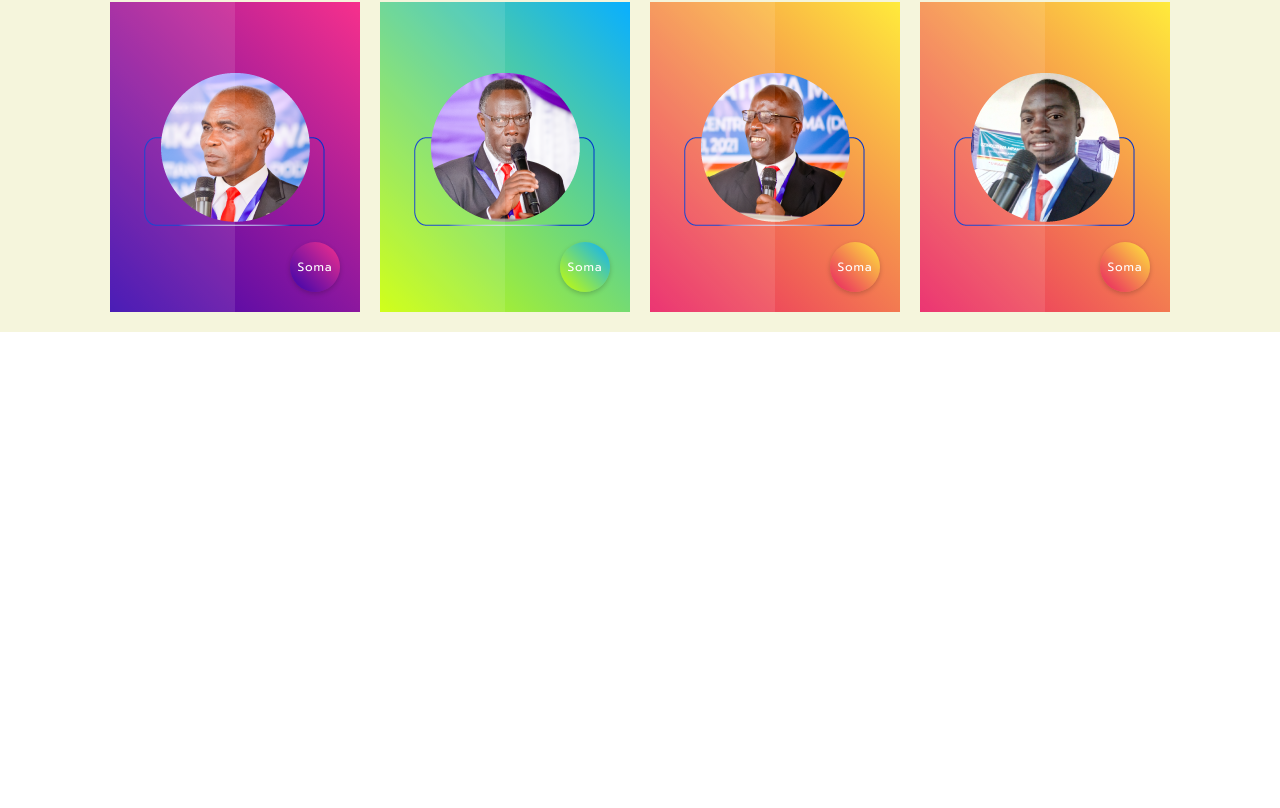
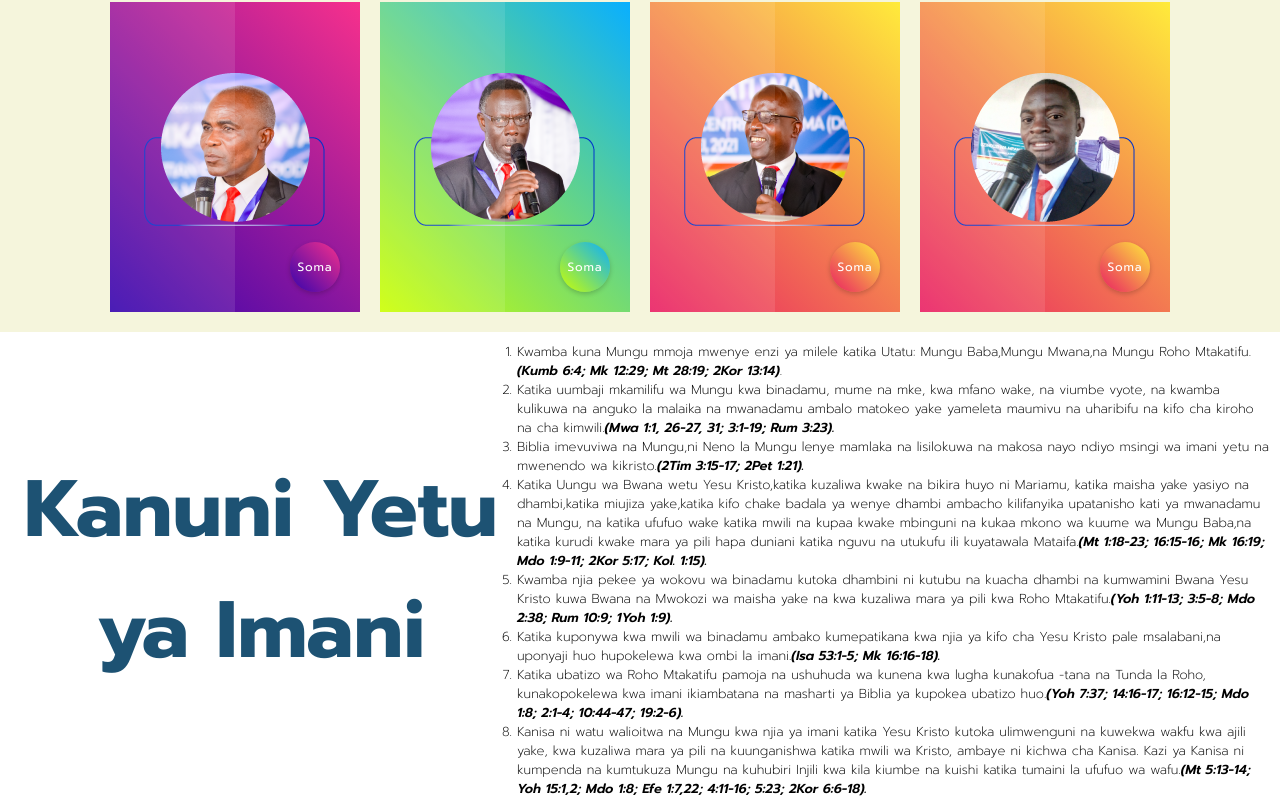
Before and after one commit to Aidan-bn/pagt, a React (Create React App) app: page / in a window 1280 px wide. Shown: the part 1227-2035 px from the top of the page. Before the commit the page ends 1559 px from the top, so only its background shows below. Built offline with nearby package versions, Linux system fonts and the light colour scheme.

Commit message:
Create kanuni ya imani section

```diff
--- /dev/null
+++ b/src/Kanuni.js
@@ -0,0 +1,50 @@
+import './kanuni.css';
+
+function Kanuni() {
+    return(
+        <div className='kanuni'>
+            <div className='left'>
+                 <h1>Kanuni Yetu ya Imani</h1>
+            </div>
+            <div className='right'>
+            <ol>
+                <li>Kwamba kuna Mungu mmoja mwenye enzi ya milele katika Utatu:
+                    Mungu Baba,Mungu Mwana,na Mungu Roho Mtakatifu.
+                    <em>(Kumb 6:4; Mk 12:29; Mt 28:19; 2Kor 13:14)</em>.</li>
+                <li>Katika uumbaji mkamilifu wa Mungu kwa binadamu, mume na mke, kwa mfano wake,
+                    na viumbe vyote, na kwamba kulikuwa na anguko la malaika na mwanadamu ambalo matokeo
+                    yake yameleta maumivu na uharibifu na kifo cha kiroho na cha kimwili.
+                    <em>(Mwa 1:1, 26-27, 31; 3:1-19; Rum 3:23).</em></li>
+                <li>Biblia imevuviwa na Mungu,ni Neno la Mungu lenye mamlaka na lisilokuwa na makosa
+                    nayo ndiyo msingi wa imani yetu na mwenendo wa kikristo.
+                    <em>(2Tim 3:15-17; 2Pet 1:21).</em></li>
+                <li>Katika Uungu wa Bwana wetu Yesu Kristo,katika kuzaliwa kwake na bikira huyo ni Mariamu,
+                    katika maisha yake yasiyo na dhambi,katika miujiza yake,katika kifo chake badala ya
+                    wenye dhambi ambacho kilifanyika upatanisho kati ya mwanadamu na Mungu, na katika ufufuo
+                    wake katika mwili na kupaa kwake mbinguni na kukaa mkono wa kuume wa Mungu Baba,na
+                    katika kurudi kwake mara ya pili hapa duniani katika nguvu na utukufu ili kuyatawala Mataifa.
+                    <em>(Mt 1:18-23; 16:15-16; Mk 16:19; Mdo 1:9-11; 2Kor 5:17; Kol. 1:15).</em></li>
+                <li>Kwamba njia pekee ya wokovu wa binadamu kutoka dhambini ni kutubu na kuacha
+                    dhambi na kumwamini Bwana Yesu Kristo kuwa Bwana na Mwokozi wa maisha
+                    yake na kwa kuzaliwa mara ya pili kwa Roho Mtakatifu.
+                    <em>(Yoh 1:11-13; 3:5-8; Mdo 2:38; Rum 10:9; 1Yoh 1:9).</em></li>
+                <li>Katika kuponywa kwa mwili wa binadamu ambako kumepatikana kwa njia ya kifo cha Yesu
+                    Kristo pale msalabani,na uponyaji huo hupokelewa kwa ombi la imani.
+                    <em>(Isa 53:1-5; Mk 16:16-18).</em></li>
+                <li>Katika ubatizo wa Roho Mtakatifu pamoja na ushuhuda wa kunena kwa lugha
+                    kunakofua -tana na Tunda la Roho, kunakopokelewa kwa imani ikiambatana na
+                    masharti ya Biblia ya kupokea ubatizo huo.
+                    <em>(Yoh 7:37; 14:16-17; 16:12-15; Mdo 1:8; 2:1-4; 10:44-47; 19:2-6).</em></li>
+                <li>Kanisa ni watu walioitwa na Mungu kwa njia ya imani katika Yesu Kristo kutoka
+                    ulimwenguni na kuwekwa wakfu kwa ajili yake, kwa kuzaliwa mara ya pili na
+                    kuunganishwa katika mwili wa Kristo, ambaye ni kichwa cha Kanisa. Kazi ya
+                    Kanisa ni kumpenda na kumtukuza Mungu na kuhubiri Injili kwa kila kiumbe na
+                    kuishi katika tumaini la ufufuo wa wafu.
+                    <em>(Mt 5:13-14; Yoh 15:1,2; Mdo 1:8; Efe 1:7,22; 4:11-16; 5:23; 2Kor 6:6-18).</em></li>
+                </ol>
+            </div>
+        </div>
+    );
+}
+
+export default Kanuni;
--- a/src/index.js
+++ b/src/index.js
@@ -5,6 +5,7 @@ import App from './App';
 import Header from './header';
 import reportWebVitals from './reportWebVitals';
 import Second from './second';
+import Kanuni from './Kanuni';
 
 
 const root = ReactDOM.createRoot(document.getElementById('root'));
@@ -13,6 +14,7 @@ root.render(
     <App />
     <Header />
     <Second />
+    <Kanuni />
   </React.StrictMode>
 );
 
--- /dev/null
+++ b/src/kanuni.css
@@ -0,0 +1,31 @@
+.kanuni {
+    display: flex;
+    align-items: center;
+    justify-content: center;
+    gap: 5px;
+    padding: 10px;
+}
+
+.left {
+    width: 40vw;
+    font-size: 40px;
+    text-align: center;
+    color: #1d5273;
+}
+
+.right {
+    width: 60vw;
+    font-size: 13px;
+    font-weight: 200;
+}
+
+.right em {
+    font-weight: 600;
+}
+
+@media screen and (max-width: 600px) {
+    .kanuni{
+        flex-direction: column;
+    }
+
+}
```
Also changed, not shown: src/second.css (line endings or trailing spaces).
